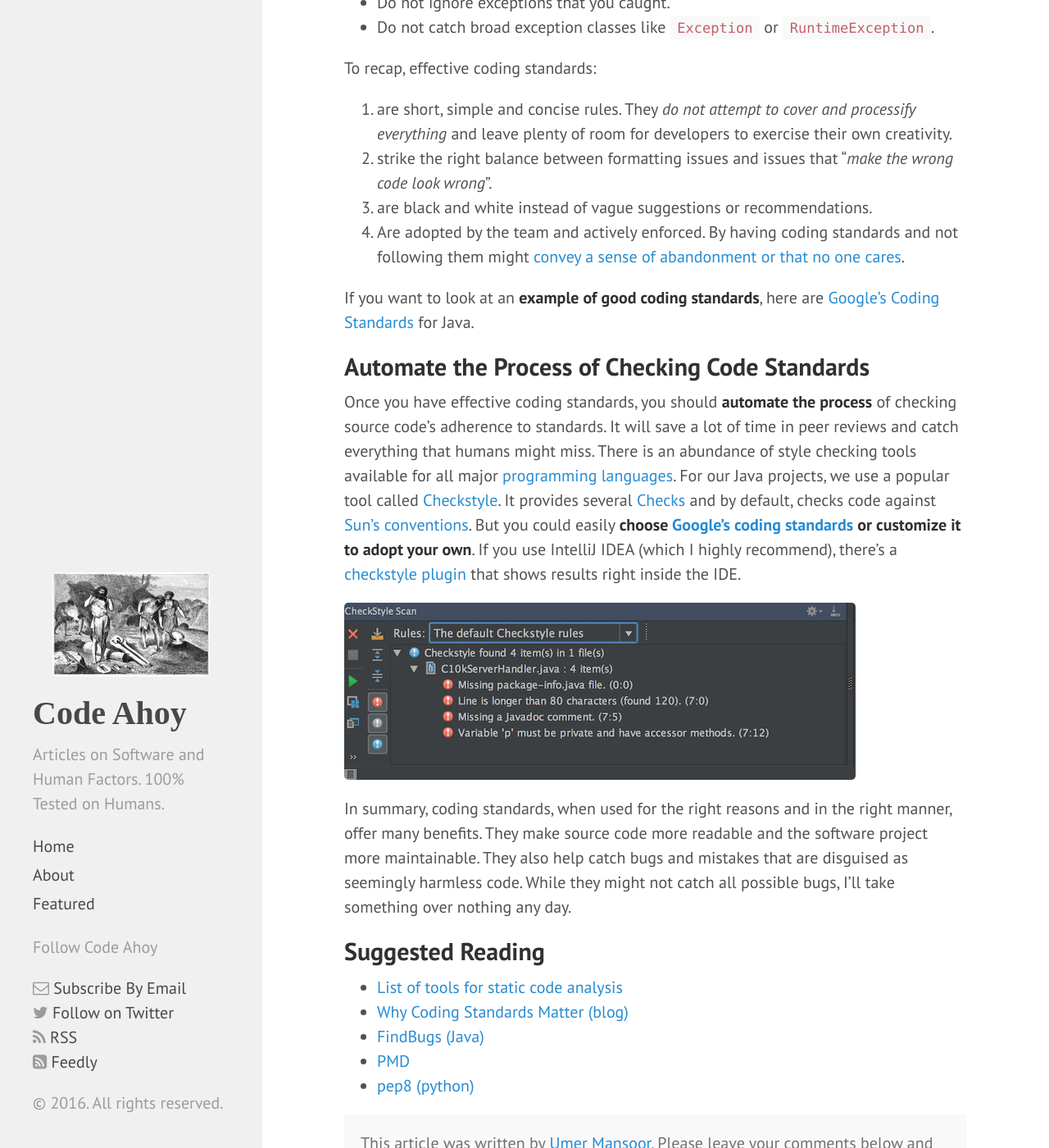
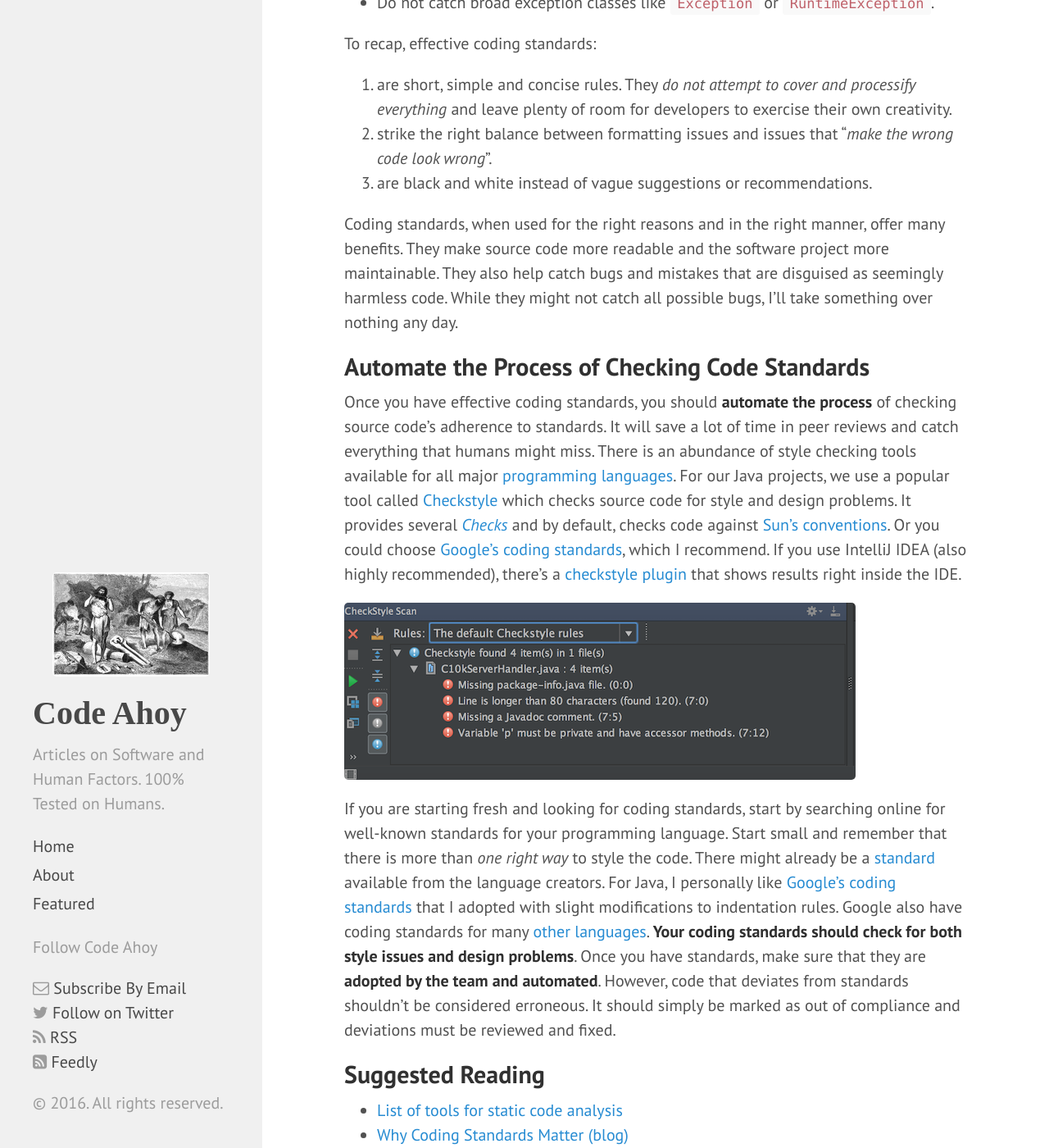
Before and after one commit to talk2viren/umermansoor.github.io, a Jekyll site: the page built from _posts/2016-05-22-effective-coding-standards.md, in a window 1280 px wide and 1400 px high, scrolled down 3320 px. Shown: the whole window at 82% size. Built offline with Jekyll 4.4.1, drawn with Linux system fonts in a browser that asks for light colours; nearby versions of some CDN libraries; a script that is not in the unit is left out; comment, search, counter and statistics services are not loaded; some of the changed text lies outside the part shown.

Commit message:
adjustments

```diff
--- a/_posts/2016-05-22-effective-coding-standards.md
+++ b/_posts/2016-05-22-effective-coding-standards.md
@@ -53,7 +53,7 @@ All of these could be easily justified in a black-and-white manner without the e
 - Aim for low Cohesion and High Coupling. *[Recommendation. Cannot be enforced.]*
 - Use Test Driven Development. *[Recommendation. Cannot be enforced.]*
 
-There is a grey area between common sense guidelines and personal preferences such as whether to put braces on the same line or the next. Standardize for the sake of consistency, but try to keep items in the grey area (generally formatting issues) to a bare minimum.
+There is a grey area between common sense guidelines and personal preferences such as whether to put braces on the same line or the next. Standardize if you must, but try to keep items in the grey area (generally formatting issues) to a bare minimum.
 
 ## Effective Coding Standards
 
@@ -73,21 +73,19 @@ To recap, effective coding standards:
 1. are short, simple and concise rules. They *do not attempt to cover and processify everything* and leave plenty of room for developers to exercise their own creativity.
 2. strike the right balance between formatting issues and issues that "*make the wrong code look wrong*".
 3. are black and white instead of vague suggestions or recommendations.
-4. Are adopted by the team and actively enforced. By having coding standards and not following them might [convey a sense of abandonment or that no one cares](http://codeahoy.com/2016/05/02/software-rot-entropy-and-the-broken-window-theory/).
 
-If you want to look at an **example of good coding standards**, here are [Google's Coding Standards](http://google.github.io/styleguide/javaguide.html) for Java.
+Coding standards, when used for the right reasons and in the right manner, offer many benefits. They make source code more readable and the software project more maintainable. They also help catch bugs and mistakes that are disguised as seemingly harmless code. While they might not catch all possible bugs, I'll take something over nothing any day.
 
 ## Automate the Process of Checking Code Standards
 
-Once you have effective coding standards, you should **automate the process** of checking source code's adherence to standards. It will save a lot of time in peer reviews and catch everything that humans might miss. There is an abundance of style checking tools available for all major [programming languages](https://en.wikipedia.org/wiki/List_of_tools_for_static_code_analysis). For our Java projects, we use a popular tool called [Checkstyle](http://checkstyle.sourceforge.net/). It provides several [Checks](http://checkstyle.sourceforge.net/checks.html) and by default, checks code against [Sun's conventions](http://www.oracle.com/technetwork/java/codeconvtoc-136057.html). But you could easily **choose [Google's coding standards](https://google.github.io/styleguide/javaguide.html) or customize it to adopt your own**. If you use IntelliJ IDEA (which I highly recommend), there's a [checkstyle plugin](https://plugins.jetbrains.com/plugin/1065) that shows results right inside the IDE.
+Once you have effective coding standards, you should **automate the process** of checking source code's adherence to standards. It will save a lot of time in peer reviews and catch everything that humans might miss. There is an abundance of style checking tools available for all major [programming languages](https://en.wikipedia.org/wiki/List_of_tools_for_static_code_analysis). For our Java projects, we use a popular tool called [Checkstyle](http://checkstyle.sourceforge.net/) which checks source code for style and design problems. It provides several *[Checks](http://checkstyle.sourceforge.net/checks.html)* and by default, checks code against [Sun's conventions](http://www.oracle.com/technetwork/java/codeconvtoc-136057.html). Or you could choose [Google's coding standards](https://google.github.io/styleguide/javaguide.html), which I recommend. If you use IntelliJ IDEA (also highly recommended), there's a [checkstyle plugin](https://plugins.jetbrains.com/plugin/1065) that shows results right inside the IDE.
 
 ![IntelliJ Checkstyle]({{ site.url }}/img/checkstyle-intellij.png)
 
-In summary, coding standards, when used for the right reasons and in the right manner, offer many benefits. They make source code more readable and the software project more maintainable. They also help catch bugs and mistakes that are disguised as seemingly harmless code. While they might not catch all possible bugs, I'll take something over nothing any day.
+If you are starting fresh and looking for coding standards, start by searching online for well-known standards for your programming language. Start small and remember that there is more than *one right way* to style the code. There might already be a [standard](https://www.python.org/dev/peps/pep-0008/) available from the language creators. For Java, I personally like [Google's coding standards](http://google.github.io/styleguide/javaguide.html) that I adopted with slight modifications to indentation rules. Google also have coding standards for many [other languages](https://github.com/google/styleguide). **Your coding standards should check for both style issues and design problems**. Once you have standards, make sure that they are **adopted by the team and automated**. However, code that deviates from standards shouldn't be considered erroneous. It should simply be marked as out of compliance and deviations must be reviewed and fixed.
 
 ## Suggested Reading
 - [List of tools for static code analysis](https://en.wikipedia.org/wiki/List_of_tools_for_static_code_analysis)
 - [Why Coding Standards Matter (blog)](http://paul-m-jones.com/archives/34)
 - [FindBugs (Java)](http://findbugs.sourceforge.net/)
 - [PMD](http://pmd.github.io/)
-- [pep8 (python)](https://pypi.python.org/pypi/pep8)
```
Also changed, not shown: other parts of _posts/2016-05-22-effective-coding-standards.md (+1 -1 lines).
